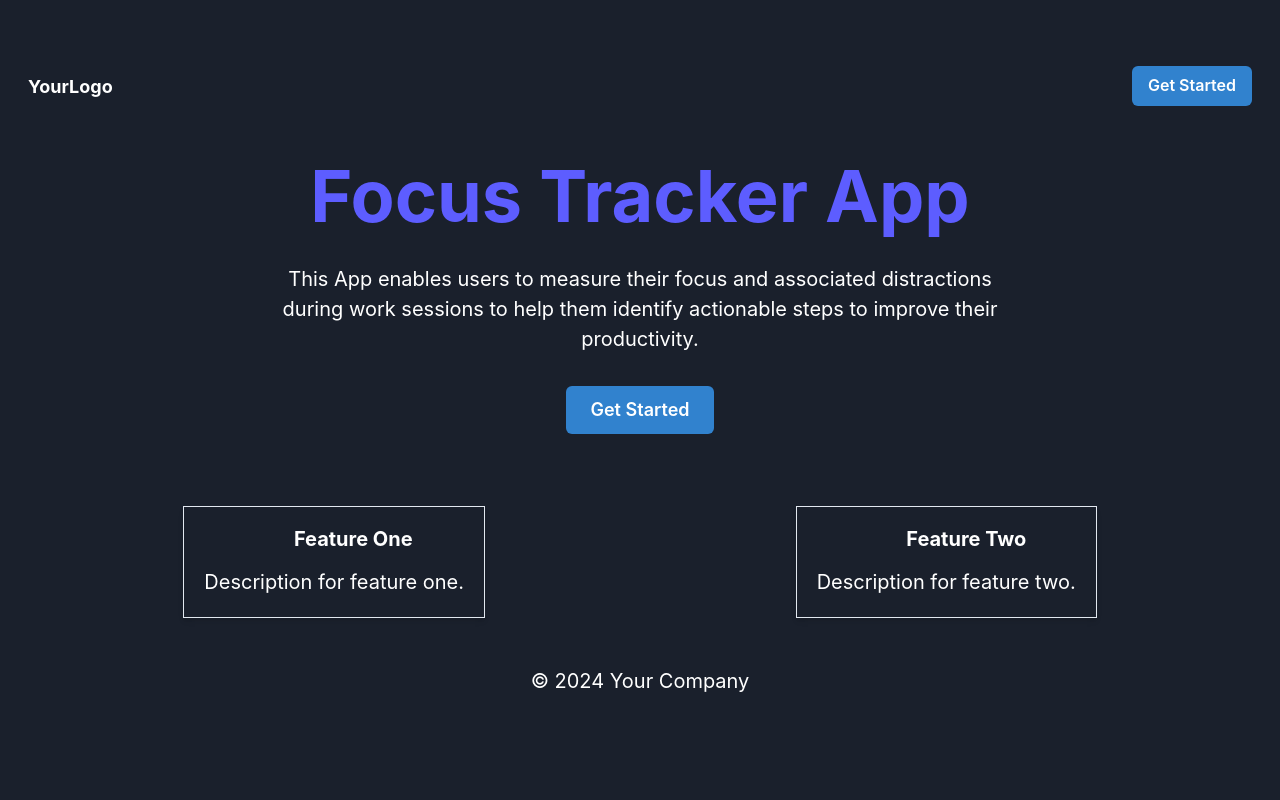
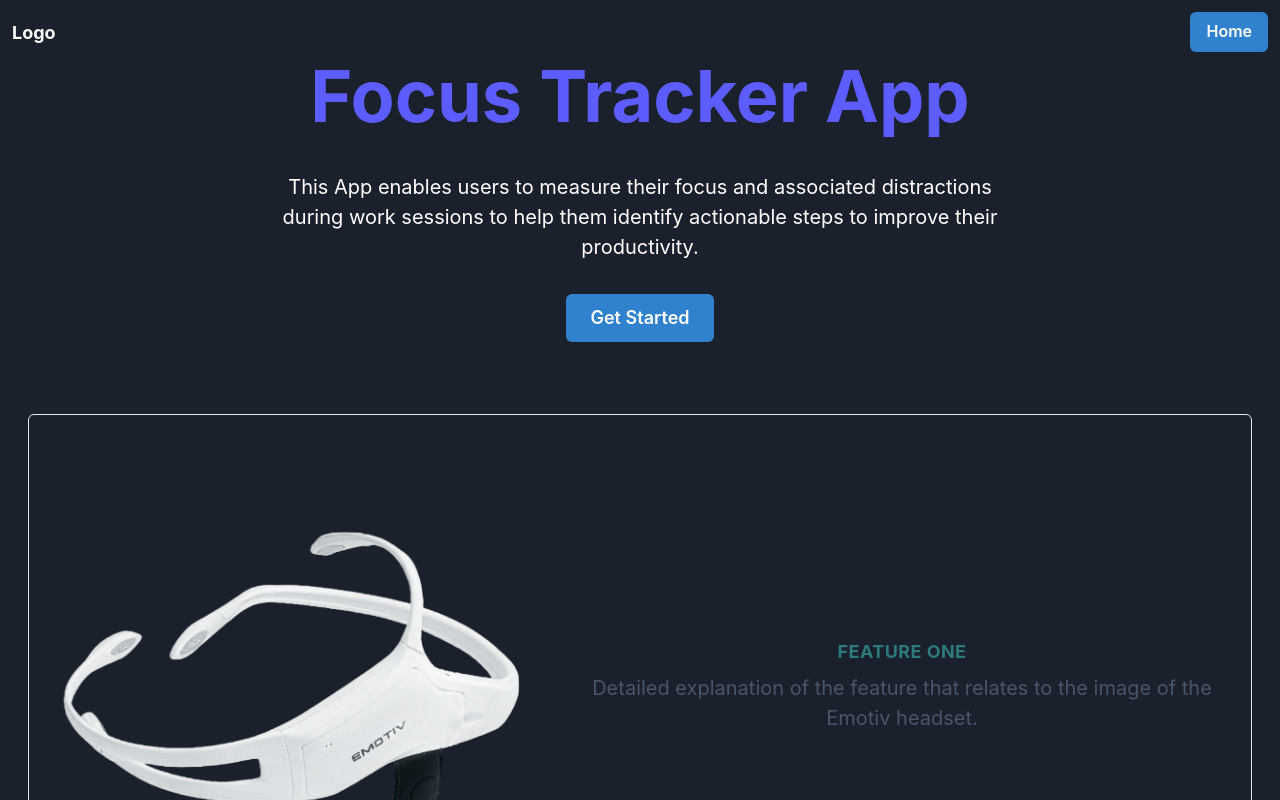
Before and after one commit to karenjennyli/focus-tracker, a React (Create React App) app in the folder django-focus-tracker-react/frontend/: page / in a window 1280 px wide. Shown: the top 800 px of the page. Built offline with nearby package versions, Linux system fonts and the light colour scheme.

Commit message:
Added emotive API headset image to homepage

```diff
--- a/django-focus-tracker-react/frontend/src/App.js
+++ b/django-focus-tracker-react/frontend/src/App.js
@@ -1,14 +1,10 @@
-import './App.css';
+// import './App.css';
 import React from 'react';
-import { BrowserRouter as Router, Route, Routes, useNavigate, Link} from 'react-router-dom';
-import Chart from "./Chart";
-import PChart from "./PieChart";
-import LChart from "./LineChart";
-// import WebcamStream from './WebcamStream';
+import { BrowserRouter as Router, Route, Routes, useNavigate} from 'react-router-dom';
 import DetectionData from './DetectionInfo';
 import CalibrationPage from './CalibrationPage';
 import SessionSummary from './SessionSummary';
-import dashboardImage from './dashboard.jpg';
+import emotiveHeadset from './emotiveHeadset.png'
 
 // function App() {
 //   return (
@@ -36,25 +32,22 @@
   Button,
   Flex,
   Image,
-  Spacer,
   Container,
   Heading,
   useColorModeValue,
 } from '@chakra-ui/react';
 
-// Extend the theme to include custom colors, fonts, etc.
+// Extend the theme to include custom extra colors and fonts
 const colors = {
   brand: {
-    blue: '#5D5DFF', // Replace with the exact blue color from the screenshot
-    black: '#1a202c', // for the black background
-    // Add other colors from the screenshot as needed
+    blue: '#5D5DFF',
+    black: '#1a202c',
   },
 };
 
 const theme = extendTheme({ colors });
 
 function App() {
-  // Use the useColorModeValue hook to switch colors based on the theme
    const bgColor = useColorModeValue('brand.black', 'gray.800');
    const color = useColorModeValue('white', 'gray.200');
 
@@ -62,14 +55,23 @@
     <ChakraProvider theme={theme}>
       <Router>
       <Box textAlign="center" fontSize="xl" bg={bgColor} color={color}>
-        <Grid minH="100vh" p={3}>
+        <Grid minH="100vh" p={3} pt={0}>
           {/* Navigation Bar */}
-          <Flex as="header" width="full" align="center" justifyContent="space-between" p={4}>
-            <Text fontSize="lg" fontWeight="bold" color="white">
-              YourLogo
-            </Text>
-            <Button colorScheme="blue">Get Started</Button>
-          </Flex>
+          <Container maxW="1400px" mx="auto" px={0}>
+            <Flex
+              as="header"
+              width="full"
+              align="center"
+              justifyContent="space-between"
+              pt={3} // reduce top padding
+              pb={2} // reduce bottom padding
+            >
+              <Text fontSize="lg" fontWeight="bold" color="white">
+                Logo
+              </Text>
+              <Button colorScheme="blue">Home</Button>
+            </Flex>
+          </Container>
 
           <Routes> {/* Use Routes instead of Switch */}
           <Route path="/" element={<MainContent />} />
@@ -85,12 +87,12 @@
 }
 
 function MainContent() {
-  const navigate = useNavigate(); // useNavigate is now called within a component that is a child of <Router>
+  const navigate = useNavigate();
 
   return (
     <VStack spacing={8}>
       <VStack spacing={8}>
-          <Heading as="h1" size="4xl" fontWeight="bold" color="brand.blue">
+          <Heading as="h1" size="4xl" fontWeight="bold" color="brand.blue" mt={0} mb={2}>
             Focus Tracker App
           </Heading>
           <Text maxW="46rem">
@@ -99,16 +101,35 @@
           <Button size="lg" colorScheme="blue" onClick={() => navigate('/calibration-page')}>
             Get Started
           </Button>
-          {/* Assuming you want to keep the same image. If not, set the correct path to the hero image. */}
-          {/* <Image
-            borderRadius="md"
-            src={dashboardImage}
-            alt="Dashboard"
-          /> */}
       </VStack>
       {/* Features Section */}
       <Container maxW="container.xl" pt={10}>
-        <Flex direction={{ base: "column", md: "row" }} justify="space-around">
+        <Box p={5} shadow="md" borderWidth="1px" borderRadius="md" overflow="hidden">
+          <Flex align="center" justify="center" direction={{ base: "column", md: "row" }}>
+            <Box flexShrink={0}>
+              <Image
+                src={emotiveHeadset}
+                alt="Emotiv Headset"
+                boxSize="500px"
+                objectFit="contain"
+                p={2} // Padding to ensure the image doesn't touch the edges of the box
+              />
+            </Box>
+            <Box ml={{ md: 6 }} mt={{ base: 4, md: 0 }}>
+              <Text fontWeight="bold" textTransform="uppercase" fontSize="lg" letterSpacing="wide" color="teal.600">
+                Feature One
+              </Text>
+              <Text mt={2} color="gray.600">
+                Detailed explanation of the feature that relates to the image of the Emotiv headset.
+              </Text>
+              {/* Add more descriptive text or buttons as needed */}
+            </Box>
+          </Flex>
+        </Box>
+      </Container>
+      {
+        /*
+         <Flex direction={{ base: "column", md: "row" }} justify="space-around">
           <Box p={5} shadow="md" borderWidth="1px">
             <Heading fontSize="xl">Feature One</Heading>
             <Text mt={4}>Description for feature one.</Text>
@@ -117,9 +138,8 @@
             <Heading fontSize="xl">Feature Two</Heading>
             <Text mt={4}>Description for feature two.</Text>
           </Box>
-          {/* Add more features as needed */}
-        </Flex>
-      </Container>
+        </Flex>*/
+      }
 
       {/* Footer */}
       <Flex as="footer" width="full" align="center" justifyContent="center" p={4}>
```
Also changed, not shown: django-focus-tracker-react/frontend/src/Dashboard.js (added, +46 -0 lines), django-focus-tracker-react/frontend/src/emotiveHeadset.png (added).
